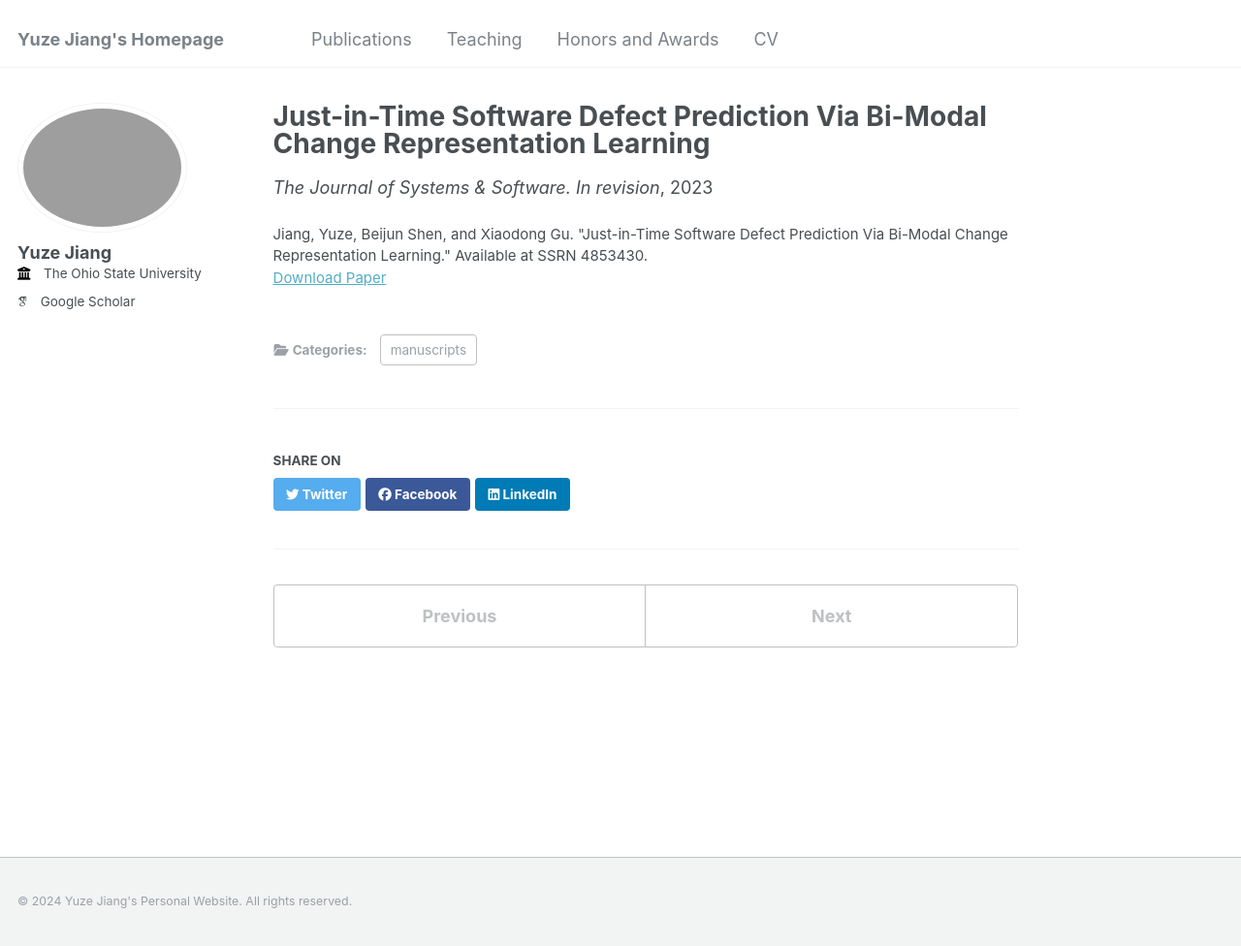
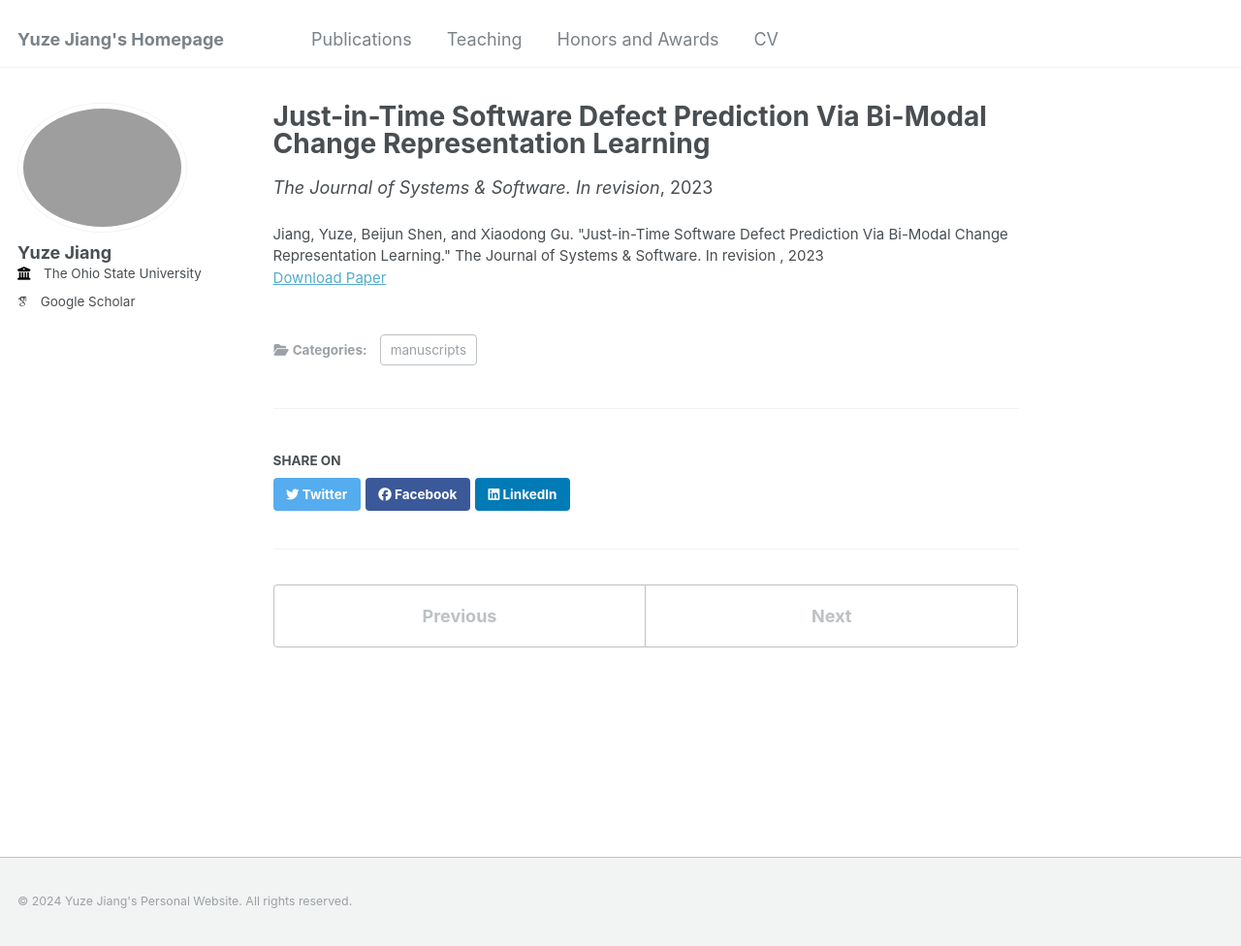
Before and after one commit to jyz-1201/jyz-1201.github.io, a Jekyll site: the page built from _publications/Just-in-Time Software Defect Prediction Via Bi-Modal Change Representation Learning.md, in a window 1280 px wide and 976 px high. Shown: the whole window at 97% size. Built offline with Jekyll 4.4.1, drawn with Linux system fonts in a browser that asks for light colours; some web fonts are replaced.

```diff
--- a/_publications/Just-in-Time Software Defect Prediction Via Bi-Modal Change Representation Learning.md
+++ b/_publications/Just-in-Time Software Defect Prediction Via Bi-Modal Change Representation Learning.md
@@ -6,5 +6,5 @@ permalink: /publication/paper3
 date: 2023-11-30
 venue: 'The Journal of Systems & Software. In revision'
 paperurl: 'https://papers.ssrn.com/sol3/papers.cfm?abstract_id=4853430'
-citation: 'Jiang, Yuze, Beijun Shen, and Xiaodong Gu. "Just-in-Time Software Defect Prediction Via Bi-Modal Change Representation Learning." Available at SSRN 4853430.'
+citation: 'Jiang, Yuze, Beijun Shen, and Xiaodong Gu. "Just-in-Time Software Defect Prediction Via Bi-Modal Change Representation Learning." The Journal of Systems & Software. In revision , 2023'
 ---
```
Also changed, not shown: _pages/about.md (+4 -0 lines), _pages/honors.md (added, +8 -0 lines).
